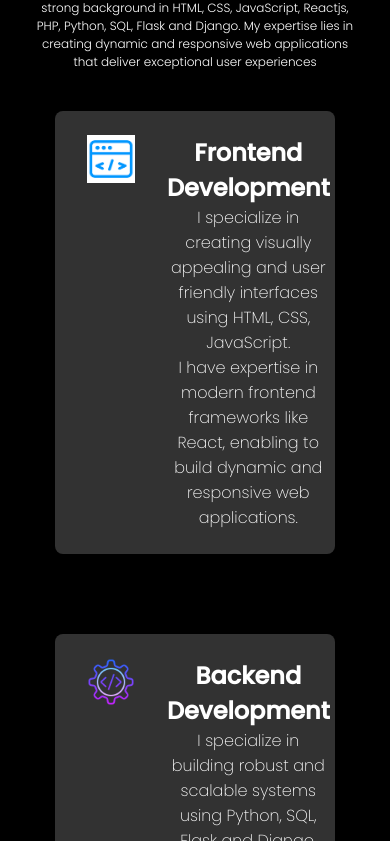
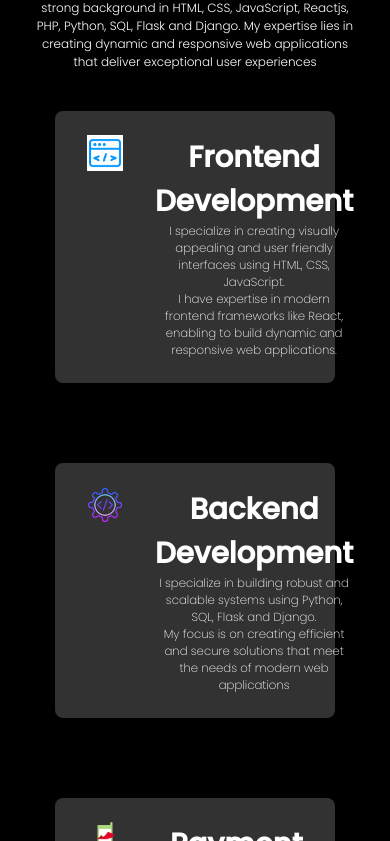
Before and after one commit to Barasa-Micah/mica_portfolio, a React (Create React App) app: page / in a window 390 px wide. Shown: the part 1023-1864 px from the top of the page. Built offline with nearby package versions, Linux system fonts and the light colour scheme.

Commit message:
Made skills responsive

```diff
--- a/src/components/skills/skills.css
+++ b/src/components/skills/skills.css
@@ -48,3 +48,21 @@
     font: size 0.9rem;
     font-weight: 200;
 }
+
+@media screen and (max-width: 720px) {
+    .skillBarText>p {
+        font-size: 2vw;
+    }
+}
+@media screen and (max-width: 480px) {
+    .skillBarText>p {
+        font-size: 3vw;
+    }
+    .skillBarImg{
+        height: 2.25rem;
+        width: 2.25rem;
+    }
+    .skillBarText{
+        font-size: 5vw ;
+    }
+}
```
